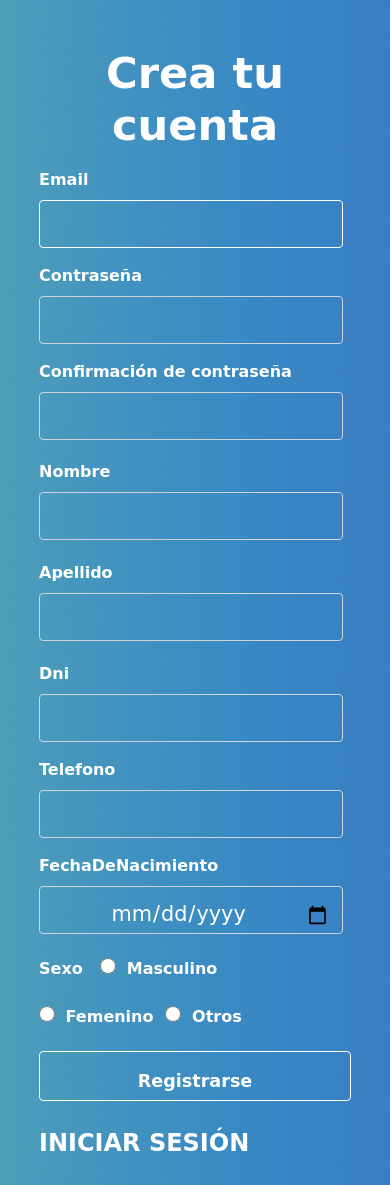
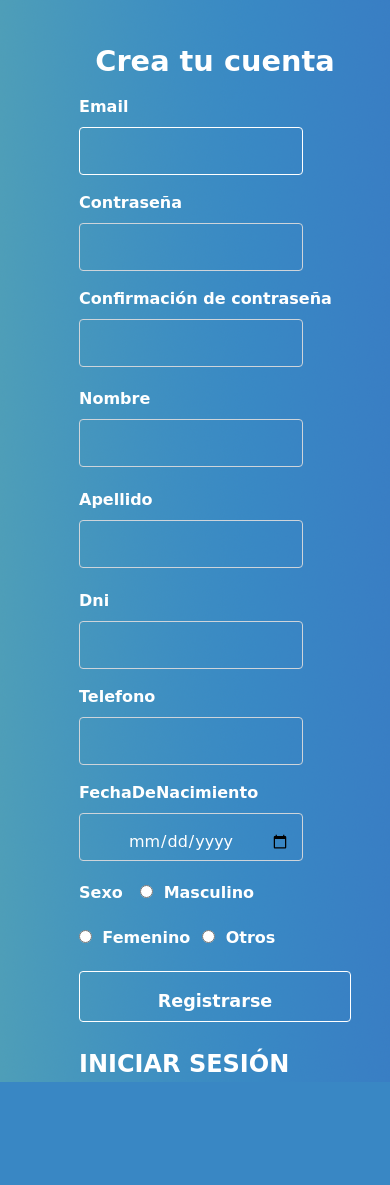
Before and after one commit to marianoGnlz/Saturn, a Django app: page /users/register/ in a window 390 px wide. After the commit the page ends 1082 px from the top, so only its background shows below. Run offline with Django 3.2, Linux system fonts and the light colour scheme; some libraries are stand-ins or nearby versions; some web fonts are replaced.

Commit message:
ajustes responsive login

```diff
--- a/Saturn/users/static/styles.css
+++ b/Saturn/users/static/styles.css
@@ -176,9 +176,9 @@ body {
 	color: #fff;
 }
 
-.card-body {
+/*.card-body {
 	padding: 0;
-}
+}*/
 
 .form-group-register {
     margin-bottom: .3rem ;
@@ -192,7 +192,112 @@ li {
 	list-style-type: none;
 }
 
-@media (min-width: 1800px) {
+
+@media (max-width: 767px) {
+	.card-title {
+		font-size: 2.7rem;
+}
+	.form-control {
+	    font-size: 1.3rem;
+}
+/*	.form-group {
+		margin-left: 2.5rem;
+	}*/
+	.form-check-label {
+		padding-left: 4rem;
+}
+	.form-check-input {
+	    margin-top: .2rem;
+	    margin-left: 2.6rem;
+}
+	.btn-login {
+		width: 12rem;
+	    height: 3rem;
+	    font-size: 1rem;
+	    margin-left: 6rem;
+}
+	.card-body {
+		padding-right: 1rem;
+	}
+}
+
+@media (min-width: 768px) {
+	.card-body {
+		padding-right: 4rem;
+	}
+}
+
+@media (min-width: 769px) {
+	.card-body {
+		padding-right: 4rem;
+	}
+}
+
+@media (min-width: 992px) {
+	.card-body {
+		padding-right: 11rem;
+	}
+}
+
+@media (min-width: 1400px) {
+	.card-body {
+		margin-top: 0rem;
+		padding: 0;
+	}
+	.form-control {
+    	padding: 0;
+}
+	.login-card {
+		margin-top: 3rem;
+		padding-right: 8rem;
+	}
+}
+
+@media (max-width: 530px) {
+	.card-body {
+	    padding-right: 4rem;
+	    height: 50rem;
+	    width: 25rem;
+	    padding-left: 4rem;
+	    margin: 0 !important;
+}
+	.card-title {
+		font-size: 1.8rem;
+	}
+	.form-group {
+    	margin-left: 1rem;
+}
+	.btn-login {
+    	width: 12rem;
+    	height: 3rem;
+    	font-size: 1rem;
+    	margin-left: 2rem;
+}
+	.form-control {
+   	 	height: 3rem;
+    	width: 14rem;
+    	font-size: 1rem;
+}
+	.fa-lock, .fa-user-alt {
+		display: none !important;
+}
+	.form-check-label {
+    	padding-left: 1.6rem;
+    	font-size: 1rem;
+}
+	.form-check-input {
+    	margin-top: .4rem;
+    	margin-left: .6rem;
+    	width: .8rem;
+    	height: .8rem;
+}
+
+}
+
+@media (min-width: 1920px) {
+	.card-body {
+		padding-right: 1rem;
+}
 	.title-login {
 		font-size: 6rem;
 }
@@ -234,38 +339,6 @@ li {
 }
 	.login-card {
 		margin-top: 10rem;
+		padding-right: 0rem;
 	}
-
 }
-
-@media (max-width: 767px) {
-	.card-title {
-		font-size: 2.7rem;
-}
-	.form-control {
-	    height: 3rem;
-	    width: 19rem;
-	    font-size: 1.3rem;
-}
-	.form-group {
-		margin-left: 3.5rem;
-	}
-	.form-check-label {
-		padding-left: 2rem;
-}
-	.form-check-input {
-	    margin-top: .2rem;
-	    margin-left: .6rem;
-}
-	.btn-login {
-		width: 12rem;
-	    height: 3rem;
-	    font-size: 1rem;
-	    margin-left: 7rem;
-}
-
-}
-
-@media (max-width: 575px) {
-
-}
--- a/Saturn/users/templates/register.html
+++ b/Saturn/users/templates/register.html
@@ -21,7 +21,7 @@
     <link rel="stylesheet" href="{% static 'styles.css' %}" />
   </head>
   <body>
-    <section class="section-flex container-sm mt-4">
+    <section class="section-flex col-sm mt-4">
       <div class="card regi-card">
         <div class="card-body m-4">
           <h5 class="card-title text-center title-regi">Crea tu cuenta</h5>
--- a/Saturn/vistas/static/stylesVistas.css
+++ b/Saturn/vistas/static/stylesVistas.css
@@ -4,9 +4,10 @@
 
 body {
 	background-image: url(imagenes/elwachin.png);
-	background-attachment: fixed;
+	background-repeat: no-repeat;
     background-size: cover;
-    background-position: center;
+    background-position: center center;
+    background-attachment: fixed;
 }
 
 html, body {
```
